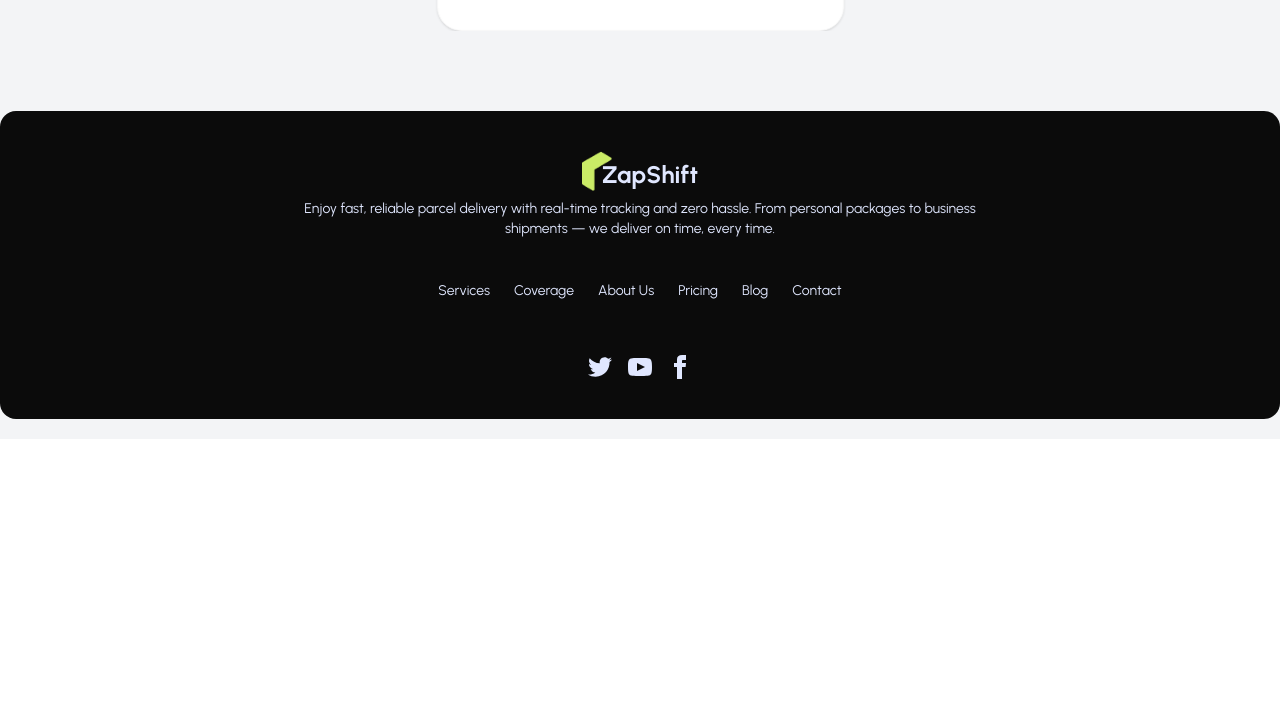
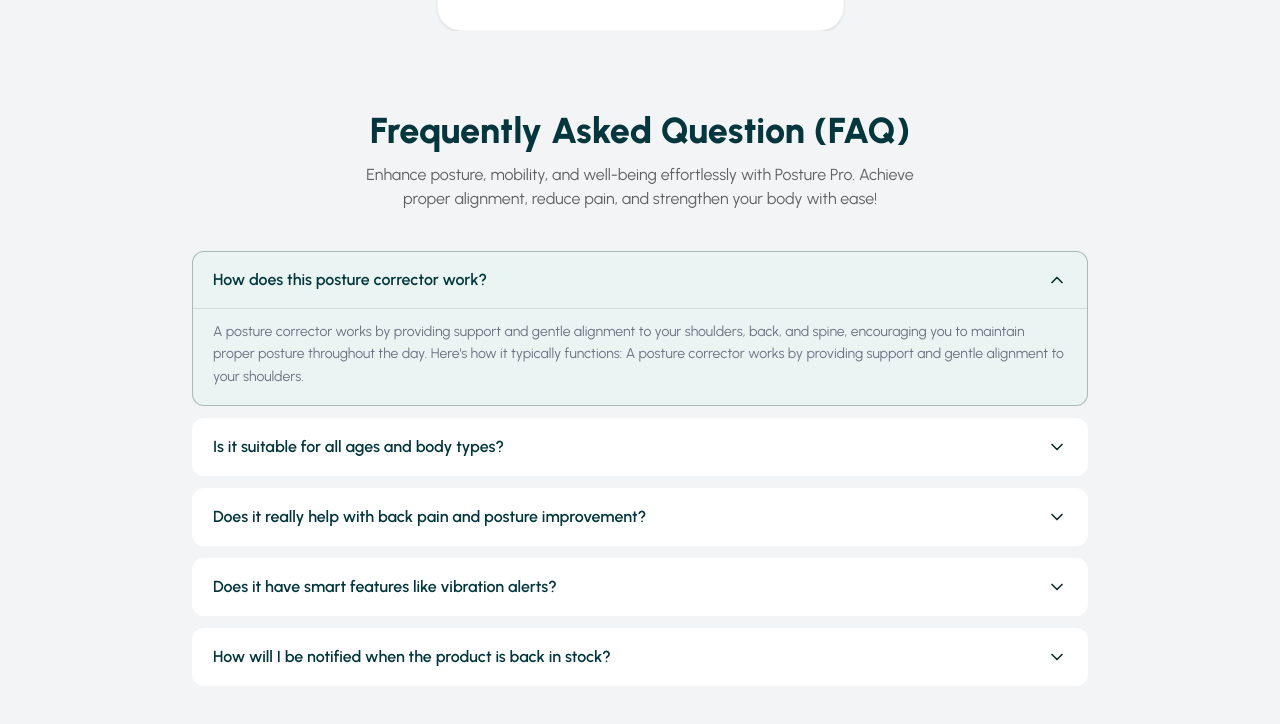
Before and after one commit to suronjit02/zap-shift-client, a React (Vite) app: page / in a window 1280 px wide. Shown: the part 3905-4629 px from the top of the page. Before the commit the page ends 4344 px from the top, so only its background shows below. Built offline with nearby package versions, Linux system fonts and the light colour scheme.

Commit message:
feat: FAQ section create

```diff
--- /dev/null
+++ b/src/pages/Home/FAQ/Faq.jsx
@@ -0,0 +1,108 @@
+import { useState } from "react";
+import { FiChevronDown, FiArrowUpRight } from "react-icons/fi";
+
+const faqData = [
+  {
+    question: "How does this posture corrector work?",
+    answer:
+      "A posture corrector works by providing support and gentle alignment to your shoulders, back, and spine, encouraging you to maintain proper posture throughout the day. Here's how it typically functions: A posture corrector works by providing support and gentle alignment to your shoulders.",
+  },
+  {
+    question: "Is it suitable for all ages and body types?",
+    answer:
+      "Yes, our posture corrector is fully adjustable and designed to fit a wide range of body types. It's suitable for teens, adults, and seniors alike, though we recommend checking the size chart before ordering.",
+  },
+  {
+    question: "Does it really help with back pain and posture improvement?",
+    answer:
+      "Many users report noticeable relief within a few weeks of consistent use. It works by gently pulling your shoulders back, reducing strain on your upper back and neck, and building muscle memory for better posture over time.",
+  },
+  {
+    question: "Does it have smart features like vibration alerts?",
+    answer:
+      "Select models come with a built-in smart sensor that gently vibrates whenever it detects slouching, reminding you to correct your posture in real time throughout the day.",
+  },
+  {
+    question: "How will I be notified when the product is back in stock?",
+    answer:
+      "Simply enter your email on the product page and we'll send you a notification the moment the item is restocked. No spam, just a one-time alert.",
+  },
+];
+
+export default function Faq() {
+  const [openIndex, setOpenIndex] = useState(0);
+
+  const toggle = (index) => {
+    setOpenIndex((prev) => (prev === index ? -1 : index));
+  };
+
+  return (
+    <section className="">
+      <div className="max-w-4xl mx-auto text-center">
+        <h2 className="text-3xl md:text-4xl font-extrabold text-secondary">
+          Frequently Asked Question (FAQ)
+        </h2>
+        <p className="mt-3 text-secondary-content max-w-xl mx-auto">
+          Enhance posture, mobility, and well-being effortlessly with Posture
+          Pro. Achieve proper alignment, reduce pain, and strengthen your body
+          with ease!
+        </p>
+
+        <div className="mt-10 space-y-3 text-left">
+          {faqData.map((item, index) => {
+            const isOpen = openIndex === index;
+            return (
+              <div
+                key={index}
+                className={`rounded-xl border transition-colors duration-200 overflow-hidden ${
+                  isOpen
+                    ? "bg-[#eaf4f2] border-[#0e2f2b]/30"
+                    : "bg-white border-transparent"
+                }`}
+              >
+                {/* button */}
+                <button
+                  onClick={() => toggle(index)}
+                  className="w-full flex items-center justify-between gap-4 px-5 py-4 text-left"
+                >
+                  <span className="font-semibold text-secondary">
+                    {item.question}
+                  </span>
+                  <FiChevronDown
+                    className={`shrink-0 text-[#0e2f2b] transition-transform duration-300 ${
+                      isOpen ? "rotate-180" : ""
+                    }`}
+                    size={20}
+                  />
+                </button>
+
+                <div
+                  className={`grid transition-all duration-300 ease-in-out ${
+                    isOpen
+                      ? "grid-rows-[1fr] opacity-100"
+                      : "grid-rows-[0fr] opacity-0"
+                  }`}
+                >
+                  <div className="overflow-hidden">
+                    <p className="px-5 pb-4 text-sm text-gray-500 leading-relaxed border-t border-[#0e2f2b]/10 pt-3">
+                      {item.answer}
+                    </p>
+                  </div>
+                </div>
+              </div>
+            );
+          })}
+        </div>
+
+        <div className="mt-10 flex items-center justify-center gap-2">
+          <button className="bg-accent hover:bg-accent/80 transition-colors text-[#0e2f2b] font-semibold px-6 py-3 rounded-xl">
+            See More FAQ's
+          </button>
+          <button className="bg-secondary hover:bg-secondary/90 transition-colors text-primary p-3 rounded-full">
+            <FiArrowUpRight size={20} />
+          </button>
+        </div>
+      </div>
+    </section>
+  );
+}
--- a/src/pages/Home/Home.jsx
+++ b/src/pages/Home/Home.jsx
@@ -5,6 +5,7 @@ import OurService from "./OurService/OurService";
 import Brand from "./Brand/Brand";
 import MerchantAndCustomer from "./MerchantAndCustomer/MerchantAndCustomer";
 import Reviews from "./Reviews/Reviews";
+import Faq from "./FAQ/Faq";
 
 const reviewsPromise = fetch("/reviews.json").then((res) => res.json());
 
@@ -17,6 +18,7 @@ const Home = () => {
       <Brand />
       <MerchantAndCustomer />
       <Reviews reviewsPromise={reviewsPromise}></Reviews>
+      <Faq></Faq>
     </div>
   );
 };
```
